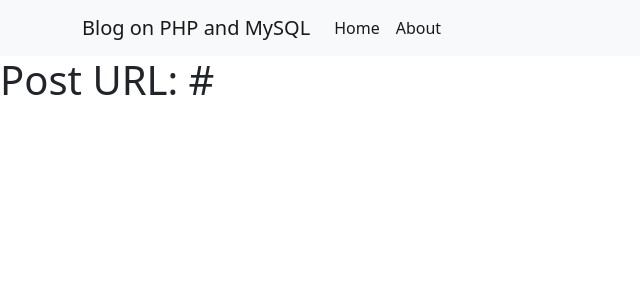
After one commit to Webrax/blog, a PHP site: template templates/post.twig in a window 1280 px wide. The commit adds this page. Shown: the top 300 px of the page, without its empty margins (0-640 px from the left). Run offline with PHP 8.4, Linux system fonts and the light colour scheme; the template is opened without the code that fills it: most values are stand-ins (such as "Sample title", 1, 10 or a date in 2020); some libraries are stand-ins or nearby versions.

Commit message:
add Post URL + route {url_key}

```diff
--- a/templates/base.twig
+++ b/templates/base.twig
@@ -8,25 +8,8 @@
           integrity="sha384-0evHe/X+R7YkIZDRvuzKMRqM+OrBnVFBL6DOitfPri4tjfHxaWutUpFmBp4vmVor" crossorigin="anonymous">
 </head>
 <body>
-<nav class="navbar navbar-expand-lg bg-light"> <!--navbar-->
-    <div class="container-fluid">
-        <a class="navbar-brand">Blog</a>
-        <button class="navbar-toggler" type="button" data-bs-toggle="collapse" data-bs-target="#navbarNav" aria-controls="navbarNav" aria-expanded="false" aria-label="Toggle navigation">
-            <span class="navbar-toggler-icon"></span>
-        </button>
-        <div class="collapse navbar-collapse" id="navbarNav">
-            <ul class="navbar-nav">
-                <li class="nav-item">
-                    <a class="nav-link active" aria-current="page" href="/home">Home</a>
-                </li>
-                <li class="nav-item">
-                    <a class="nav-link active" aria-current="page" href="/about">About</a>
-                </li>
-            </ul>
-        </div>
-    </div>
-</nav> <!--navbar end-->
 
+{% include 'section/navigation.twig' %}
 {% block body %}{% endblock %}
 
 <script src="https://cdn.jsdelivr.net/npm/bootstrap@5.2.0-beta1/dist/js/bootstrap.bundle.min.js" integrity="sha384-pprn3073KE6tl6bjs2QrFaJGz5/SUsLqktiwsUTF55Jfv3qYSDhgCecCxMW52nD2"
--- /dev/null
+++ b/templates/post.twig
@@ -0,0 +1,5 @@
+{% extends 'base.twig' %}
+
+{% block body %}
+    <h1>Post URL: {{ url_key }}</h1>
+{% endblock %}
--- /dev/null
+++ b/templates/section/navigation.twig
@@ -0,0 +1,18 @@
+<nav class="navbar navbar-expand-lg bg-light"> <!--navbar-->
+    <div class="container">
+        <a class="navbar-brand">Blog on PHP and MySQL</a>
+        <button class="navbar-toggler" type="button" data-bs-toggle="collapse" data-bs-target="#navbarNav" aria-controls="navbarNav" aria-expanded="false" aria-label="Toggle navigation">
+            <span class="navbar-toggler-icon"></span>
+        </button>
+        <div class="collapse navbar-collapse" id="navbarNav">
+            <ul class="navbar-nav">
+                <li class="nav-item">
+                    <a class="nav-link active" aria-current="page" href="/home">Home</a>
+                </li>
+                <li class="nav-item">
+                    <a class="nav-link active" aria-current="page" href="/about">About</a>
+                </li>
+            </ul>
+        </div>
+    </div>
+</nav> <!--navbar end-->
```
Also changed, not shown: index.php (+7 -0 lines).
